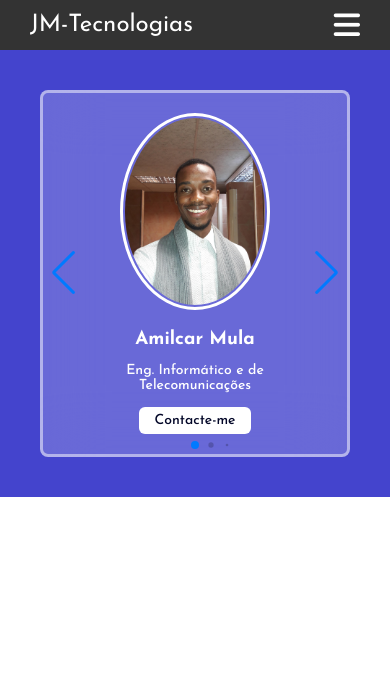
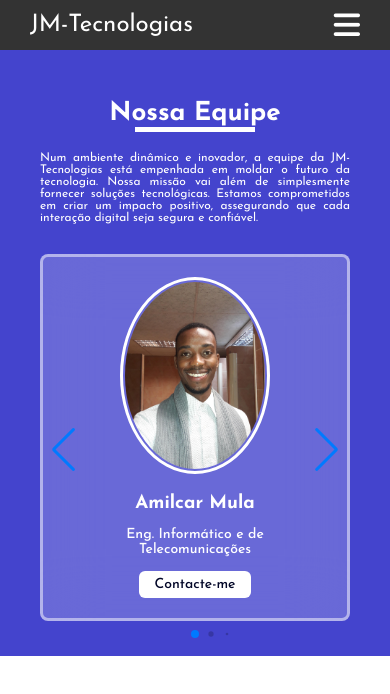
Before and after one commit to Amilcarmhula/jm-tecnologias, a React (Create React App) app: page /team in a window 390 px wide. Shown: the top 694 px of the page. Built offline with nearby package versions, Linux system fonts and the light colour scheme.

Commit message:
all components updates

```diff
--- a/src/components/contacto/contactoStyle.css
+++ b/src/components/contacto/contactoStyle.css
@@ -1,12 +1,14 @@
 .section-wrapper {
     /* padding: 20px; */
     /* height: 100vh; */
+    padding: 40px;
 }
 
-.section-wrapper h1{
+.section-wrapper h1 {
     text-align: center;
-    padding: 40px;
+    padding-bottom: 0px;
 }
+
 .section-wrapper h1::after {
     content: "";
     display: block;
@@ -15,10 +17,11 @@
     width: 200px;
     margin: auto;
 }
-.section-wrapper p{
-    font-size: 18px;
+
+.section-wrapper p {
+    font-size: 20px;
     text-align: center;
-    margin: 20px 80px 0px 80px;
+    padding: 20px 300px 30px;
 }
 
 input,
@@ -163,23 +166,28 @@ a {
         padding: 0px 100px;
     }
 }
+
 @media (max-width:768px) {
-    .section-wrapper {
-        margin: 0px;
+    .section-wrapper h1 {
+        padding-bottom: 0px;
     }
-    .section-wrapper h1{
+
+    .section-wrapper h1 {
         text-align: center;
         font-size: 26px;
         padding-bottom: 20px;
     }
+
     .section-wrapper h1::after {
-        width: 150px;
+        width: 160px;
     }
-    .section-wrapper p{
+
+    .section-wrapper p {
         font-size: 12px;
         text-align: justify;
-        margin: 0px 40px 0px 40px;
+        padding: 0px 40px 0px;
     }
+
     .box-wrapper {
         flex-direction: column;
         padding: 0px 0px;
@@ -187,6 +195,7 @@ a {
         margin-top: 15px;
         margin-bottom: 10px;
     }
+
     .info-wrap {
         border-radius: 30px 30px 0px 0px;
         width: 90%;
--- a/src/components/equipe/Equipe.js
+++ b/src/components/equipe/Equipe.js
@@ -10,6 +10,13 @@ function EquipePage() {
     return (
         <>
             <div className='container'>
+                <div className="title">
+                    <h1>Nossa Equipe</h1>
+                </div>
+                <div className='sub-title'>
+                    <p>Num ambiente dinâmico e inovador, a equipe da JM-Tecnologias está empenhada em moldar o futuro da tecnologia. Nossa missão vai além de simplesmente fornecer soluções tecnológicas. Estamos comprometidos em criar um impacto positivo, assegurando que cada interação digital seja segura e confiável.
+                        </p>
+                </div>
                 <div className="card-list swiper-wrapper">
 
                     <Swiper
--- a/src/components/equipe/equipeStyles.css
+++ b/src/components/equipe/equipeStyles.css
@@ -1,24 +1,48 @@
-*{
+* {
     margin: 0;
     padding: 0;
     box-sizing: border-box;
 }
-.container{
+
+.container {
     /* display: flex; */
     align-items: center;
     justify-content: center;
     /* min-height: 100vh; */
-    padding: 40px;
+    padding: 10px 40px 10px 40px;
     /* background: #060e54; */
     /* background: url('../../assets/team-cover3.jpg') no-repeat center; */
-    background:  rgb(68, 68, 205);
+    background: rgb(68, 68, 205);
+}
+
+.container .title h1 {
+    text-align: center;
+    padding-bottom: 0px;
+    color: #fff;
+}
+
+.container .title h1::after {
+    content: "";
+    display: block;
+    background-color: #fff;
+    height: 5px;
+    width: 150px;
+    margin: auto;
+}
+
+.container .sub-title p {
+    text-align: center;
+    font-size: 20px;
+    color: #fff;
+    padding: 20px 300px 30px;
 }
 
 .card-list .card-item {
-    color:#fff;
+    color: #fff;
     user-select: none;
     /* width: 350px; */
     padding: 20px;
+    margin-bottom: 25px;
     display: flex;
     flex-direction: column;
     align-items: center;
@@ -29,7 +53,7 @@
     border: 3px solid rgb(255, 255, 255, .5);
 }
 
-.card-list .card-item .user-image{
+.card-list .card-item .user-image {
     width: 150px;
     border-radius: 50%;
     margin-bottom: 20px;
@@ -40,15 +64,14 @@
 
 
 
-.card-list .card-item .user-profession{
+.card-list .card-item .user-profession {
     text-align: center;
     font-size: 14px;
     font-weight: 500;
     margin: 14px;
 }
 
-.card-list .card-item .message-button
-{
+.card-list .card-item .message-button {
     font-size: 14px;
     padding: 5px 15px;
     color: #030728;
@@ -60,8 +83,27 @@
     transition: .2s ease;
 }
 
-.card-list .card-item .message-button:hover{
+.card-list .card-item .message-button:hover {
     background: rgba(255, 255, 255, .1);
     border: 1px solid #fff;
     color: #fff;
 }
+
+/* Responsividade */
+
+@media (max-width:768px) {
+
+    .container .title h1 {
+        font-size: 26px;
+    }
+
+    .container .title h1::after {
+        width: 120px;
+    }
+
+    .container .sub-title p {
+        font-size: 12px;
+        padding: 20px 0px 30px;
+        text-align: justify;
+    }
+}
--- a/src/components/service/serviceStyles.css
+++ b/src/components/service/serviceStyles.css
@@ -9,7 +9,7 @@
     display: block;
     background-color: #000;
     height: 5px;
-    width: 200px;
+    width: 160px;
     margin: auto;
 }
 
@@ -97,6 +97,7 @@
     .sub-title p {
         font-size: 12px;
         padding: 0px 40px;
+        text-align: justify;
     }
     .card .icon {
         font-size: 20px;
```
